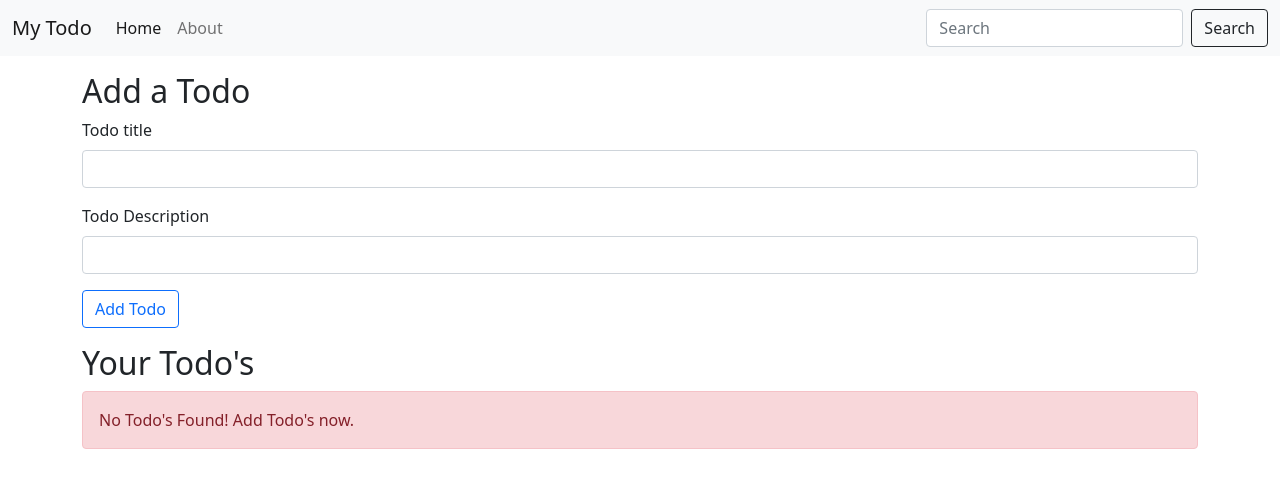
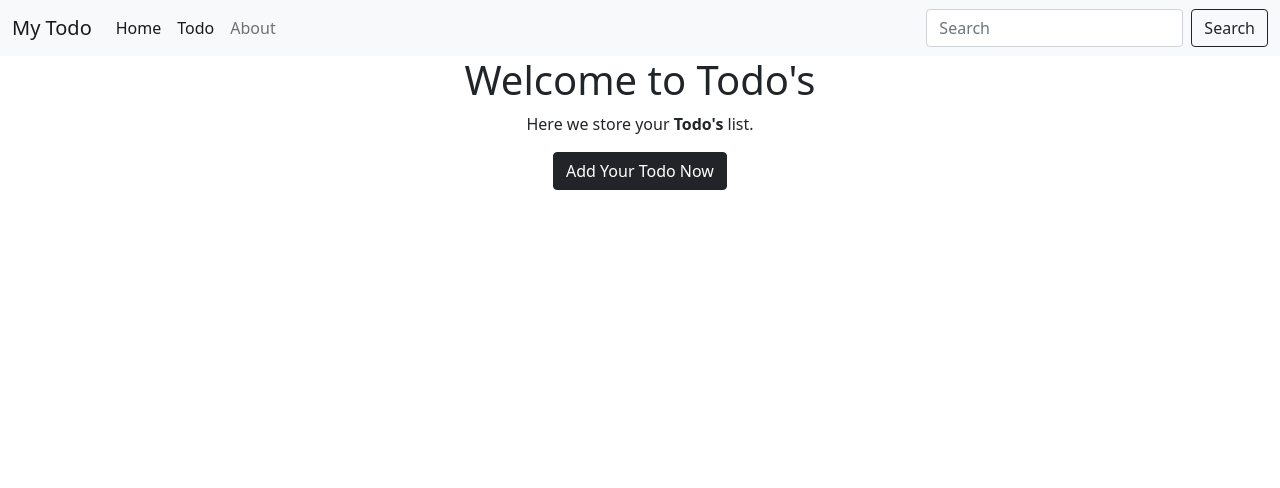
Before and after one commit to XlentAcademy/Flask_Xlent, a Flask app: page / in a window 1280 px wide. Shown: the top 488 px of the page. Run offline with Flask 2, Linux system fonts and the light colour scheme; data that the repository does not hold is empty.

Commit message:
New Upadated!

```diff
--- a/app.py
+++ b/app.py
@@ -16,7 +16,7 @@ class Todo(db.Model):
     def __repr__(self) -> str:
         return f"{self.sno} - {self.title}"
 
-@app.route('/', methods=['GET', 'POST'])
+@app.route('/work', methods=['GET', 'POST'])
 def hello_world():
     if request.method == 'POST':
         title = request.form['title']
@@ -28,6 +28,14 @@ def hello_world():
 
     allTodo = Todo.query.all()
     return render_template('index.html', allTodo=allTodo)
+
+@app.route('/')
+def home():
+    return render_template('home.html')
+
+@app.route('/about')
+def about():
+    return render_template('about.html')
 
 @app.route('/show')
 def posts():
@@ -45,7 +53,7 @@ def update(sno):
         todo.desc = desc
         db.session.add(todo)
         db.session.commit()
-        return redirect("/")
+        return redirect("/work")
 
     todo = Todo.query.filter_by(sno=sno).first()
     return render_template('update.html', todo=todo)
@@ -55,7 +63,7 @@ def delete(sno):
     todo = Todo.query.filter_by(sno=sno).first()
     db.session.delete(todo)
     db.session.commit()
-    return redirect("/")
+    return redirect("/work")
 
 if __name__ == "__main__":
     app.run(debug=True, port=8000)
--- a/templates/base.html
+++ b/templates/base.html
@@ -23,10 +23,13 @@
             <div class="collapse navbar-collapse" id="navbarSupportedContent">
                 <ul class="navbar-nav me-auto mb-2 mb-lg-0">
                     <li class="nav-item">
-                        <a class="nav-link active" aria-current="page" href="#">Home</a>
+                        <a class="nav-link active" aria-current="page" href="/">Home</a>
                     </li>
                     <li class="nav-item">
-                        <a class="nav-link" href="#">About</a>
+                        <a class="nav-link active" aria-current="page" href="/work">Todo</a>
+                    </li>
+                    <li class="nav-item">
+                        <a class="nav-link" href="/about">About</a>
                     </li>
                 </ul>
                 <form class="d-flex">
--- /dev/null
+++ b/templates/home.html
@@ -0,0 +1,9 @@
+{% extends 'base.html' %} {% block title %} Home{% endblock title %} {% block body %}
+
+<center>
+    <h1>Welcome to Todo's</h1>
+
+    <p class="maintext">Here we store your <strong>Todo's</strong> list.</p>
+    <a href="/work" type="button" class="btn btn-dark">Add Your Todo Now</a>
+</center>
+{% endblock body %}
--- a/templates/index.html
+++ b/templates/index.html
@@ -1,14 +1,14 @@
-{% extends 'base.html' %} {% block title %} Home{% endblock title %} {% block body %}
+{% extends 'base.html' %} {% block title %} Work{% endblock title %} {% block body %}
 <div class="container my-3">
     <h2>Add a Todo</h2>
-    <form action="/" method="POST">
+    <form action="/work" method="POST">
         <div class="mb-3">
             <label for="title" class="form-label">Todo title</label>
-            <input type="text" autocomplete="off" class="form-control" name="title" id="title" aria-describedby="emailHelp">
+            <input placeholder="Todo title." type="text" autocomplete="off" class="form-control" name="title" id="title" aria-describedby="emailHelp">
         </div>
         <div class="mb-3">
             <label for="desc" class="form-label">Todo Description</label>
-            <input type="text" autocomplete="off" class="form-control" name="desc" id="desc">
+            <input placeholder="Write your Todo." type="text" autocomplete="off" class="form-control" name="desc" id="desc">
         </div>
         <button type="submit" class="btn btn-outline-primary">Add Todo</button>
     </form>
--- a/templates/update.html
+++ b/templates/update.html
@@ -1,4 +1,4 @@
-{% extends 'base.html' %} {% block title %} Home{% endblock title %} {% block body %}
+{% extends 'base.html' %} {% block title %} Update{% endblock title %} {% block body %}
 
 <div class="container my-3">
     <h2>Update Your Todo</h2>
```
Also changed, not shown: templates/about.html (added, +10 -0 lines), todo.db.
